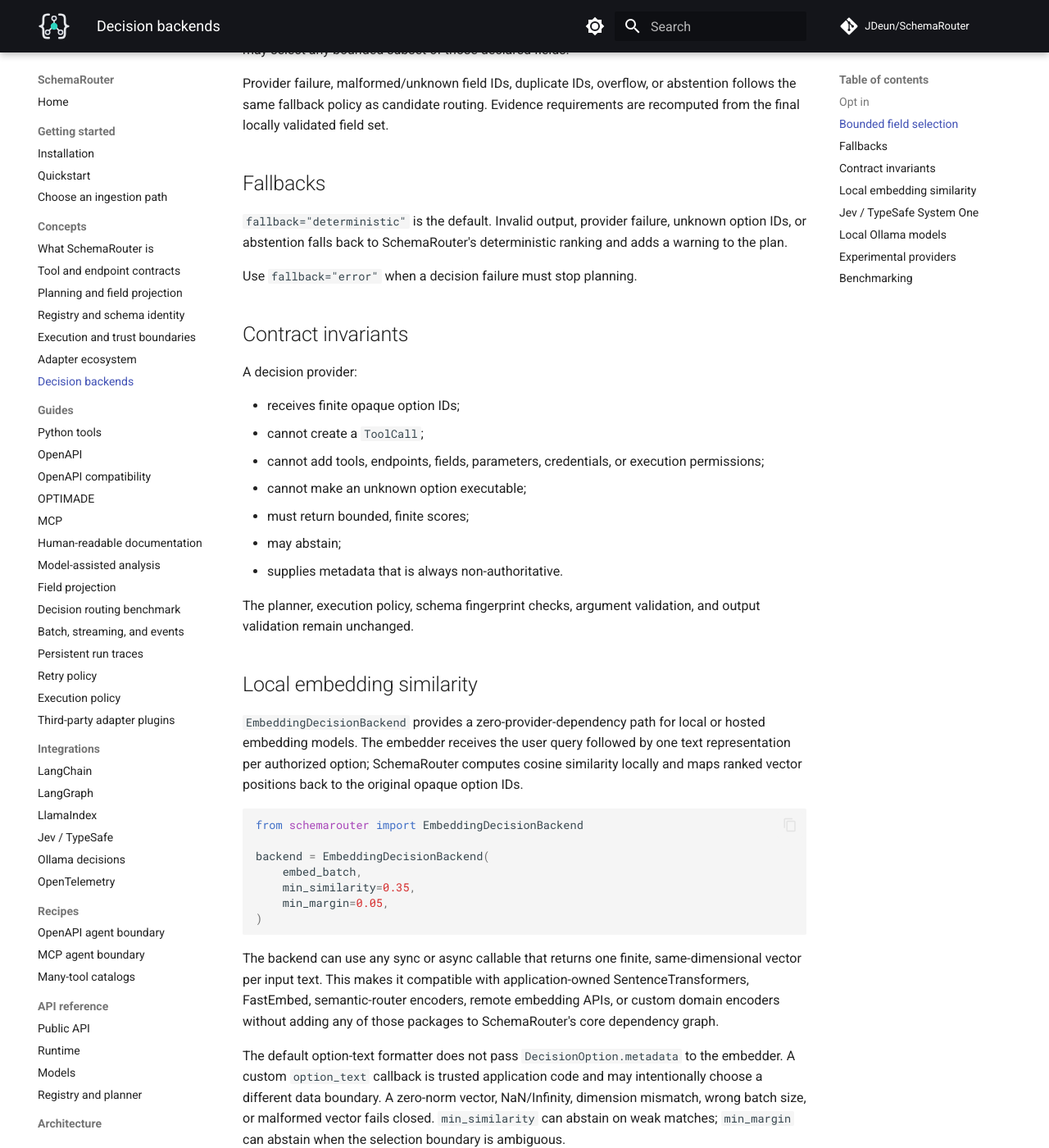
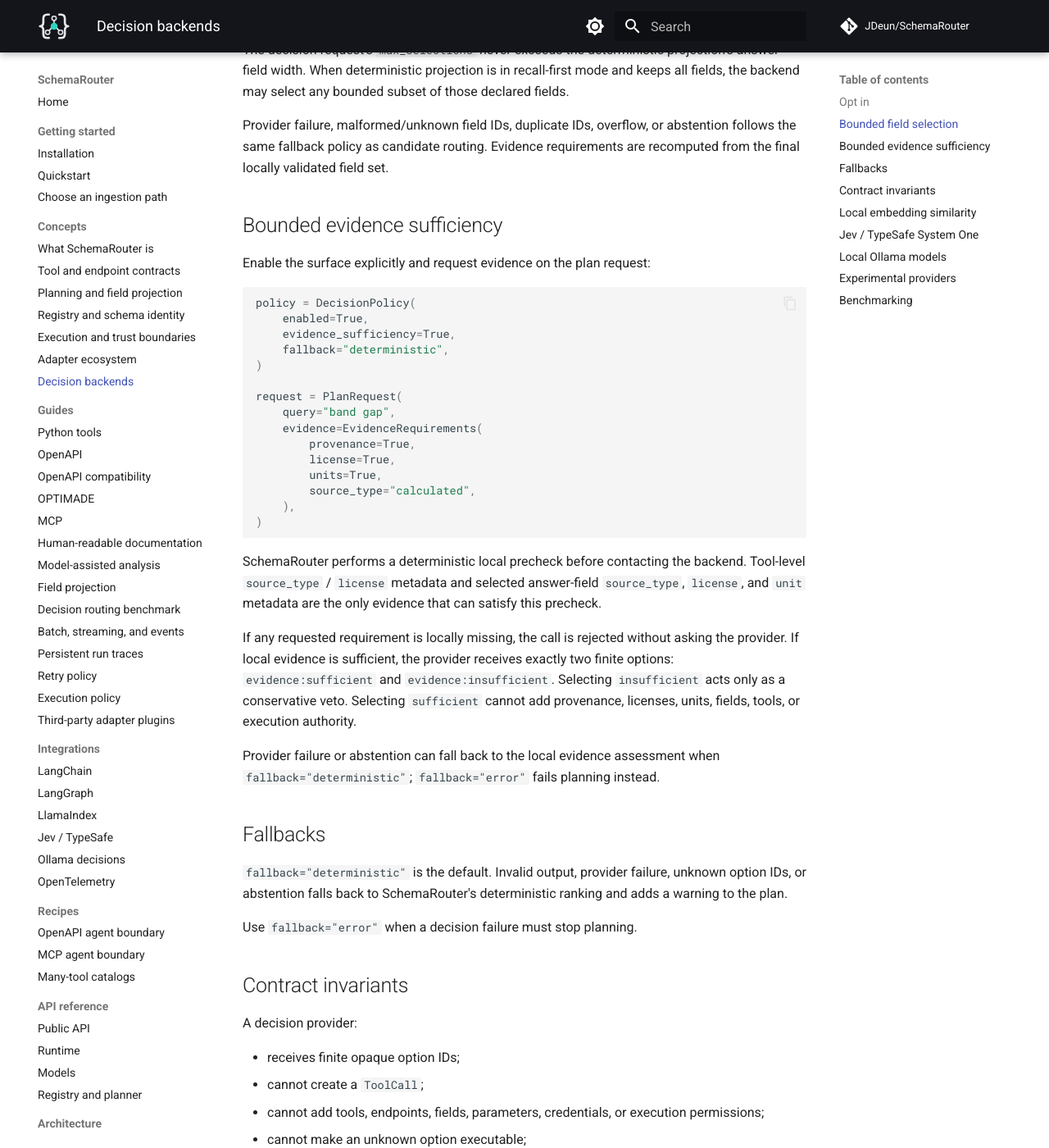
Before and after one commit to JDeun/SchemaRouter, an MkDocs documentation site: the page built from docs/concepts/decision-backends.md, in a window 1280 px wide and 1400 px high, scrolled down 1369 px. Shown: the whole window at 82% size. Built offline with MkDocs 1.6.1 and Material for MkDocs 9.7.7, drawn with Linux system fonts in a browser that asks for light colours; comment, search, counter and statistics services are not loaded; some of the changed text lies outside the part shown.

Commit message:
docs: document bounded evidence sufficiency

````diff
--- a/docs/concepts/decision-backends.md
+++ b/docs/concepts/decision-backends.md
@@ -32,9 +32,11 @@ The master `enabled` switch must be true. Individual surfaces are separately con
 - `evidence_sufficiency`
 
 Bounded candidate selection is active when tool or endpoint selection is enabled. `field_selection`
-is also implemented: the backend can select only from the endpoint's declared non-identifier
-output fields, while identifier fields are always preserved locally. `evidence_sufficiency`
-remains reserved and fails closed until its dedicated bounded contract is implemented.
+lets the backend choose only from declared non-identifier output fields while identifier fields are
+preserved locally. `evidence_sufficiency` is also implemented as a conservative binary gate:
+SchemaRouter first proves the requested provenance/license/unit/source-type requirements from local
+schema metadata, then the backend may only keep that locally sufficient call or veto it as
+insufficient. A provider can never upgrade missing local evidence.
 
 ## Bounded field selection
 
@@ -60,6 +62,41 @@ Provider failure, malformed/unknown field IDs, duplicate IDs, overflow, or abste
 same fallback policy as candidate routing. Evidence requirements are recomputed from the final
 locally validated field set.
 
+## Bounded evidence sufficiency
+
+Enable the surface explicitly and request evidence on the plan request:
+
+```python
+policy = DecisionPolicy(
+    enabled=True,
+    evidence_sufficiency=True,
+    fallback="deterministic",
+)
+
+request = PlanRequest(
+    query="band gap",
+    evidence=EvidenceRequirements(
+        provenance=True,
+        license=True,
+        units=True,
+        source_type="calculated",
+    ),
+)
+```
+
+SchemaRouter performs a deterministic local precheck before contacting the backend. Tool-level
+`source_type` / `license` metadata and selected answer-field `source_type`, `license`, and
+`unit` metadata are the only evidence that can satisfy this precheck.
+
+If any requested requirement is locally missing, the call is rejected without asking the provider.
+If local evidence is sufficient, the provider receives exactly two finite options:
+`evidence:sufficient` and `evidence:insufficient`. Selecting `insufficient` acts only as a
+conservative veto. Selecting `sufficient` cannot add provenance, licenses, units, fields, tools, or
+execution authority.
+
+Provider failure or abstention can fall back to the local evidence assessment when
+`fallback="deterministic"`; `fallback="error"` fails planning instead.
+
 ## Fallbacks
 
 `fallback="deterministic"` is the default. Invalid output, provider failure, unknown option IDs,
@@ -75,6 +112,8 @@ A decision provider:
 - cannot create a `ToolCall`;
 - cannot add tools, endpoints, fields, parameters, credentials, or execution permissions;
 - cannot make an unknown option executable;
+- cannot upgrade locally missing evidence;
+- may only veto a call that already passed the local evidence precheck;
 - must return bounded, finite scores;
 - may abstain;
 - supplies metadata that is always non-authoritative.
````
